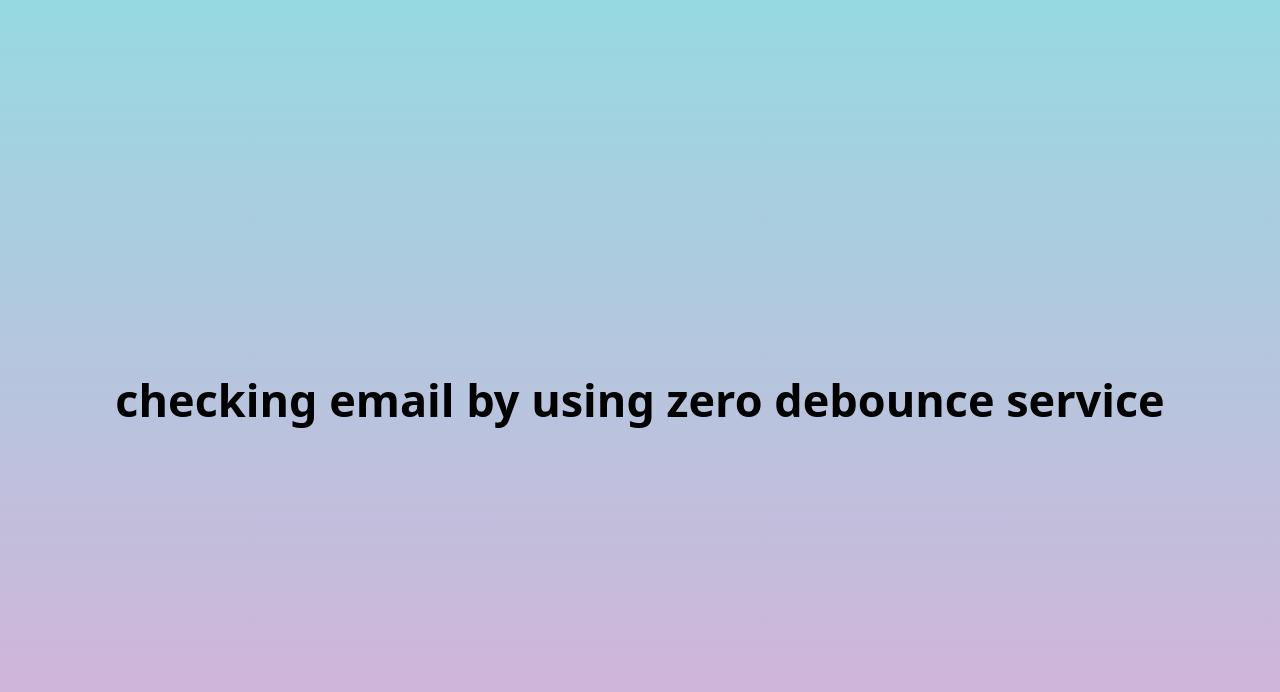
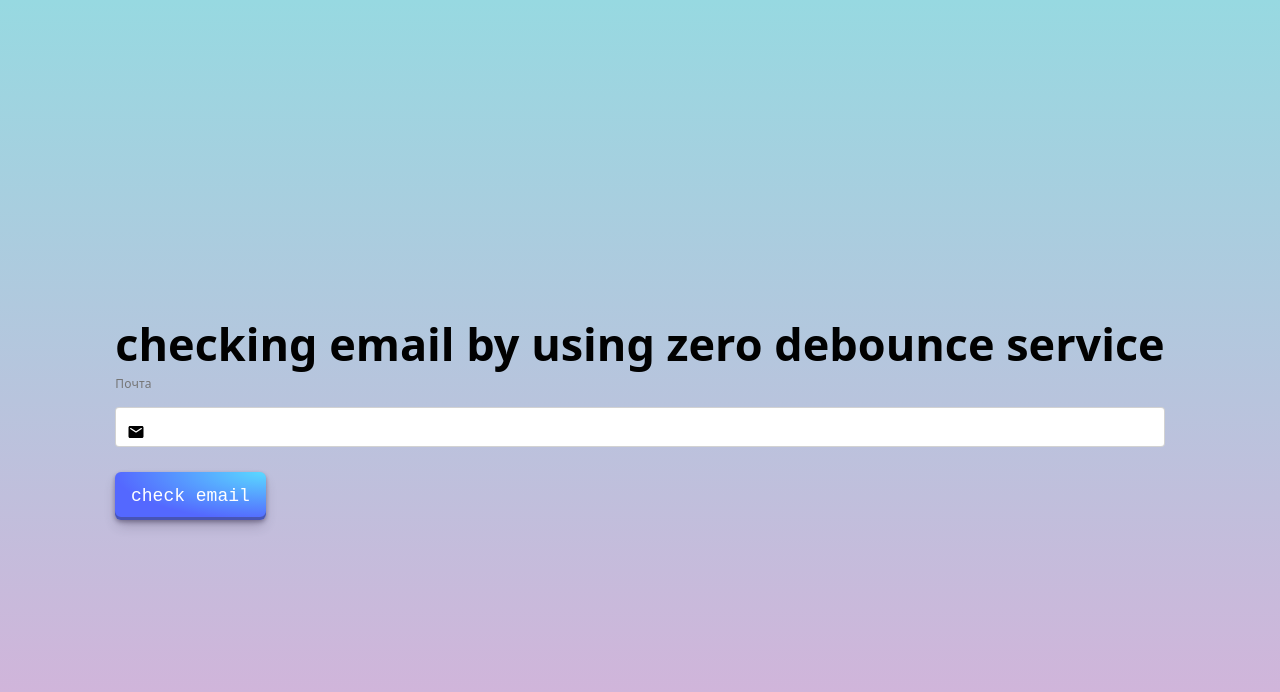
Before and after one commit to AVerba/emailValidationByZeroBounce, a website built with Parcel: page src/index.html in a window 1280 px wide. Built offline with nearby package versions, Linux system fonts and the light colour scheme.

Commit message:
added common styles and form

```diff
--- a/src/partials/main.html
+++ b/src/partials/main.html
@@ -1,6 +1,19 @@
 <section class="wrapper">
   <div class="main">
     <h1 class="main__title">checking email by using zero debounce service </h1>
+    <form class="form">
+      <label class="form__field">
+        <input type="email" class="form__input" name="email" placeholder=" " autocomplete="off"/>
+        <span class="form__label">Почта</span>
+        <span class="form__icon">
+          <svg class="field-icon" width="18" height="18">
+            <use href="./images/icons/modal.svg#modal-email"></use>
+          </svg>
+        </span>
+      </label>
+
+    </form>
+    <button type="button" class="check-btn">check email</button>
   </div>
 
 </section>
--- /dev/null
+++ b/src/sass/_form.scss
@@ -0,0 +1,94 @@
+.form{
+  margin-bottom: 25px;
+}
+
+.form__field {
+  position: relative;
+}
+
+.form__field:focus-within > .form__icon {
+  fill: #2196f3;
+}
+
+.form__input {
+  width: 100%;
+  height: 40px;
+  padding-left: 42px;
+  color: #757575;
+  border: 1px solid rgba(33, 33, 33, 0.2);
+  -webkit-box-sizing: border-box;
+  box-sizing: border-box;
+  border-radius: 4px;
+  cursor: pointer;
+}
+
+.form__input:focus {
+  outline-color: #2196f3;
+  color: #757575;
+}
+
+.form__label {
+  position: absolute;
+  top: -29px;
+  left: 0;
+  color: #757575;
+  font-size: 12px;
+  font-weight: 400;
+  letter-spacing: 0.01em;
+  line-height: calc(14 / 12);
+}
+
+.form__icon {
+  position: absolute;
+  display: block;
+  top: 70%;
+  left: 12px;
+  -webkit-transform: translateY(-64%);
+  transform: translateY(-64%);
+}
+
+
+.check-btn {
+  align-items: center;
+  appearance: none;
+  background-image: radial-gradient(100% 100% at 100% 0, #5adaff 0, #5468ff 100%);
+  border: 0;
+  border-radius: 6px;
+  box-shadow: rgba(45, 35, 66, .4) 0 2px 4px,rgba(45, 35, 66, .3) 0 7px 13px -3px,rgba(58, 65, 111, .5) 0 -3px 0 inset;
+  box-sizing: border-box;
+  color: #fff;
+  cursor: pointer;
+  display: inline-flex;
+  font-family: "JetBrains Mono",monospace;
+  height: 48px;
+  justify-content: center;
+  line-height: 1;
+  list-style: none;
+  overflow: hidden;
+  padding-left: 16px;
+  padding-right: 16px;
+  position: relative;
+  text-align: left;
+  text-decoration: none;
+  transition: box-shadow .15s,transform .15s;
+  user-select: none;
+  -webkit-user-select: none;
+  touch-action: manipulation;
+  white-space: nowrap;
+  will-change: box-shadow,transform;
+  font-size: 18px;
+}
+
+.check-btn:focus {
+  box-shadow: #3c4fe0 0 0 0 1.5px inset, rgba(45, 35, 66, .4) 0 2px 4px, rgba(45, 35, 66, .3) 0 7px 13px -3px, #3c4fe0 0 -3px 0 inset;
+}
+
+.check-btn:hover {
+  box-shadow: rgba(45, 35, 66, .4) 0 4px 8px, rgba(45, 35, 66, .3) 0 7px 13px -3px, #3c4fe0 0 -3px 0 inset;
+  transform: translateY(-2px);
+}
+
+.check-btn:active {
+  box-shadow: #3c4fe0 0 3px 7px inset;
+  transform: translateY(2px);
+}
--- a/src/sass/index.scss
+++ b/src/sass/index.scss
@@ -1,2 +1,3 @@
 @import './common';
 @import './main';
+@import './form';
```
Also changed, not shown: src/images/icons/icons.svg (added), src/images/icons/mobile-menu-icons.svg (added), src/images/icons/modal.svg (added), src/images/icons/send.svg (added), src/images/logo.png (deleted).
